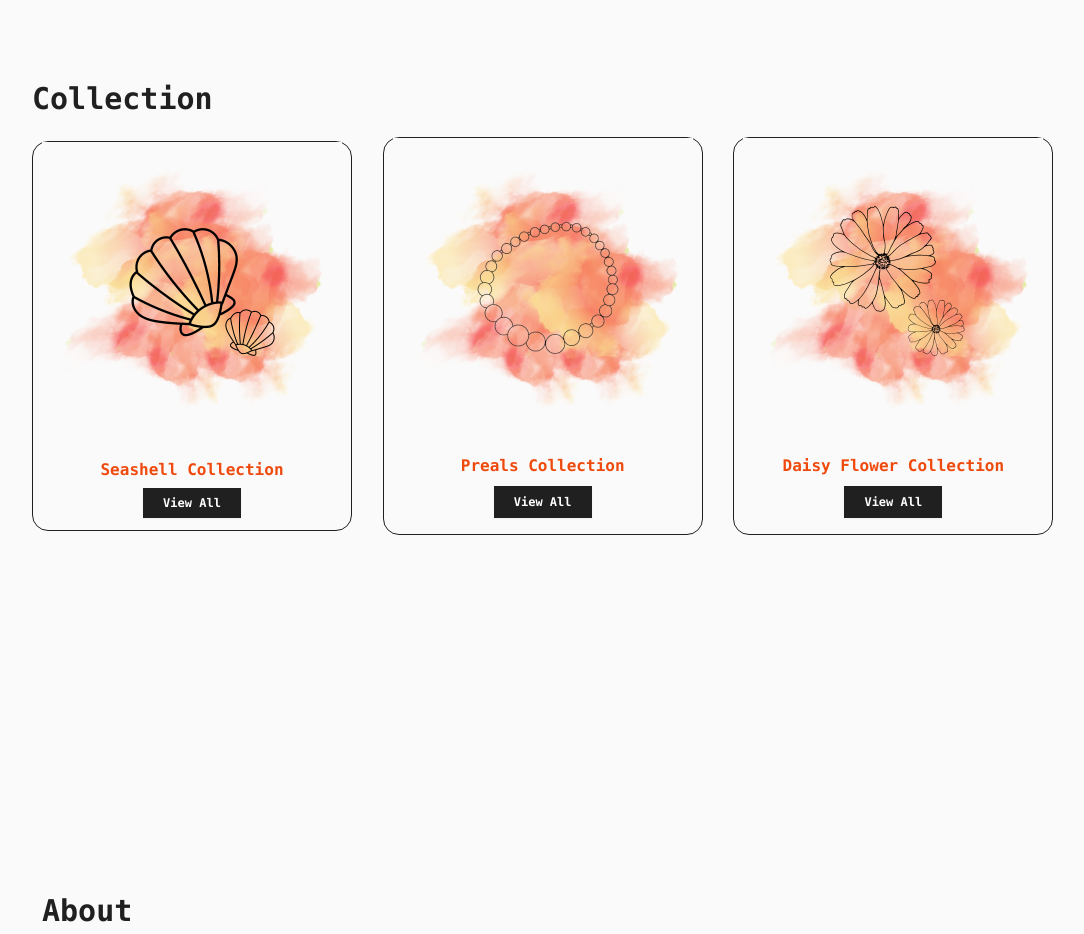
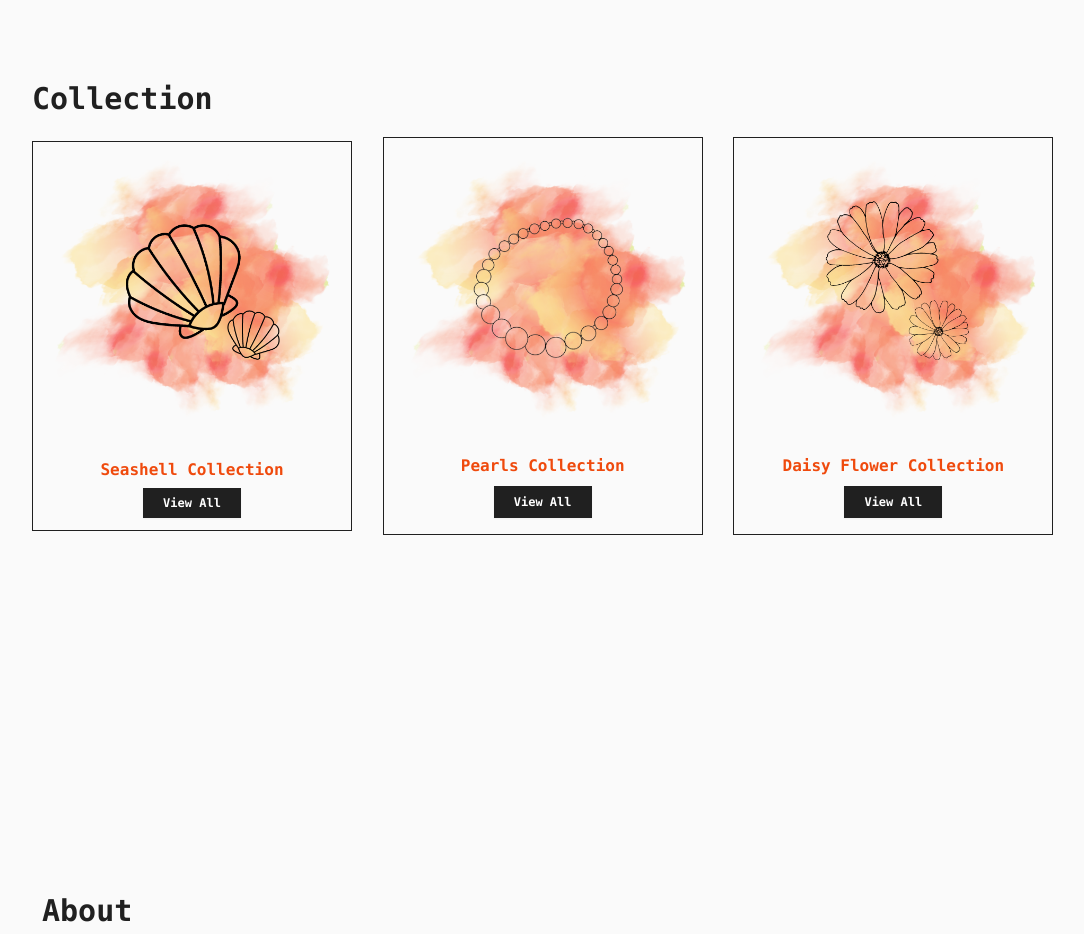
Before and after one commit to rashmisharmilafernando/Blaze.lk-, a Next.js app: page / in a window 1280 px wide. Shown: the part 840-1774 px from the top of the page, without its empty margins (88-1172 px from the left). Built offline with nearby package versions, Linux system fonts and the light colour scheme.

Commit message:
Updated.

```diff
--- a/app/page.tsx
+++ b/app/page.tsx
@@ -46,53 +46,49 @@ export default function Home() {
 
       {/* product section */}
       <section id='productsection' className="h-screen w-full bg-[#fafafa] pb-[50px] p-[120px] items-center justify-center">
-        <h2 className="text-3xl md:text-3xl pb-5   font-bold items-center">
+        <h2 className="text-3xl md:text-3xl pb-5 font-bold items-center">
           <span className='text-[#202020] font-mono pr-1'>Collection</span>
         </h2>
-        <div className="grid grid-cols-1 sm:grid-cols-1 sm:items-center justify-center md:grid-cols-3 gap-3 font-mono text-white text-sm text-center font-bold leading-6 bg-stripes-indigo rounded-lg items-center justify-center">
+        <div className="grid grid-cols-1 sm:grid-cols-2 md:grid-cols-3 gap-3 font-mono text-white text-sm text-center font-bold leading-6 bg-stripes-indigo rounded-lg items-center justify-center">
 
-          <div className="relative max-w-xs border border-solid border-[#202020] rounded-2xl transition-all duration-500">
+          <div className="relative max-w-xs w-full sm:max-w-[90%] md:max-w-xs border border-solid border-[#202020] transition-all duration-500">
             <div className="block overflow-hidden flex justify-center">
-              <img src={seashells.src} className="w-[300px] h-[300px] md:w-[300px] md:h-[300px]" />
+              <img src={seashells.src} className="w-full h-[300px] object-cover" />
             </div>
             <div className="p-4">
               <h4 className="text-base font-semibold text-[#ef4a0d] mb-2 capitalize transition-all duration-500">Seashell Collection</h4>
-
-              <a  href="seashellProducts" className="bg-[#202020] shadow-sm  py-2 px-5 text-xs text-white font-semibold">
+              <a href="seashellProducts" className="bg-[#202020] shadow-sm py-2 px-5 text-xs text-white font-semibold">
                 View All
               </a>
             </div>
-
           </div>
 
-          <div className="relative max-w-xs border border-solid border-[#202020] rounded-2xl transition-all duration-500">
+          <div className="relative max-w-xs w-full sm:max-w-[90%] md:max-w-xs border border-solid border-[#202020] transition-all duration-500">
             <div className="block overflow-hidden flex justify-center">
-              <img src={pearls.src} className="w-[300px] h-[300px] md:w-[300px] md:h-[300px]" />
+              <img src={pearls.src} className="w-full h-[300px] object-cover" />
             </div>
             <div className="p-4">
-              <h4 className="text-base font-semibold text-[#ef4a0d] mb-2 capitalize transition-all duration-500">Preals Collection</h4>
-
-              <button className="bg-[#202020] shadow-sm  py-2 px-5 text-xs text-white font-semibold">
+              <h4 className="text-base font-semibold text-[#ef4a0d] mb-2 capitalize transition-all duration-500">Pearls Collection</h4>
+              <button className="bg-[#202020] shadow-sm py-2 px-5 text-xs text-white font-semibold">
                 View All
               </button>
             </div>
+          </div>
 
-          </div>
-          <div className="relative max-w-xs border border-solid border-[#202020] rounded-2xl transition-all duration-500">
+          <div className="relative max-w-xs w-full sm:max-w-[90%] md:max-w-xs border border-solid border-[#202020] transition-all duration-500">
             <div className="block overflow-hidden flex justify-center">
-              <img src={daisyFlower.src} className="w-[300px] h-[300px] md:w-[300px] md:h-[300px]" />
+              <img src={daisyFlower.src} className="w-full h-[300px] object-cover" />
             </div>
             <div className="p-4">
               <h4 className="text-base font-semibold text-[#ef4a0d] mb-2 capitalize transition-all duration-500">Daisy Flower Collection</h4>
-
-              <button className="bg-[#202020] shadow-sm  py-2 px-5 text-xs text-white font-semibold">
+              <button className="bg-[#202020] shadow-sm py-2 px-5 text-xs text-white font-semibold">
                 View All
               </button>
             </div>
-
           </div>
         </div>
       </section>
+
 
 
       {/* about section */}
@@ -155,7 +151,7 @@ export default function Home() {
             </div>
 
             <div className="relative max-w-xs rounded-2xl transition-all duration-500">
-              <a href="https://www.facebook.com/media/set/?set=a.337163209270194&type=3"  target="_blank" className="inline-flex items-center font-mono justify-center mt-5 px-5 py-3 text-base font-medium text-center text-black bg-transparent  border border-black  hover:bg-[#ef4a0d] hover:border-[#ef4a0d] hover:text-white focus:ring-4 focus:ring-blue-300  ">
+              <a href="https://www.facebook.com/media/set/?set=a.337163209270194&type=3" target="_blank" className="inline-flex items-center font-mono justify-center mt-5 px-5 py-3 text-base font-medium text-center text-black bg-transparent  border border-black  hover:bg-[#ef4a0d] hover:border-[#ef4a0d] hover:text-white focus:ring-4 focus:ring-blue-300  ">
                 View All
                 <svg className="w-3.5 h-3.5 ms-2 rtl:rotate-180" aria-hidden="true" xmlns="http://www.w3.org/2000/svg" fill="none" viewBox="0 0 14 10">
                   <path stroke="currentColor" stroke-linecap="round" stroke-linejoin="round" stroke-width="2" d="M1 5h12m0 0L9 1m4 4L9 9" />
```
